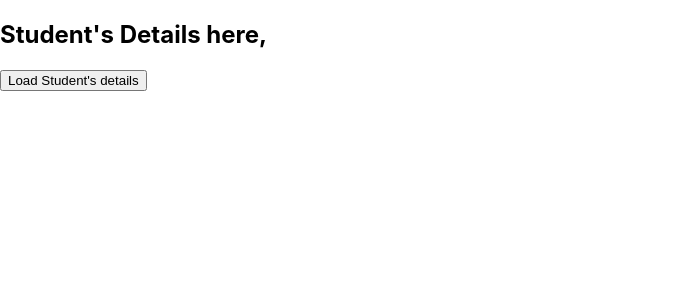
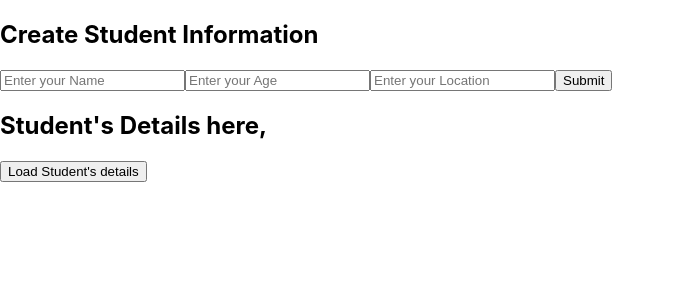
Before and after one commit to karthickvkumar/vcentry28, a React (Create React App) app in the folder learning-react/: page /crud in a window 1280 px wide. Shown: the top 300 px of the page, without its empty margins (0-675 px from the left). Built offline with nearby package versions, Linux system fonts and the light colour scheme.

Commit message:
commit message

```diff
--- a/learning-react/src/pages/crud.js
+++ b/learning-react/src/pages/crud.js
@@ -4,6 +4,11 @@ import axios from 'axios';
 const CRUDOperationPage = () => {
 
   const [studentList, updateStudentList] = useState([]);
+  const [studentForm, submitStudentForm] = useState({
+    name : "",
+    age : "",
+    location: ""
+  })
 
   const loadStudentDetails = () => {
     const url = "http://localhost:5000/api/list/students";
@@ -27,8 +32,31 @@ const CRUDOperationPage = () => {
     )
   })
 
+  const handleInputField = (event) => {
+    submitStudentForm({...studentForm, [event.target.name] : event.target.value });
+  }
+
+  const uploadStudnetDetails = () => {
+    console.log(studentForm);
+
+    const url = "http://localhost:5000/api/create/student";
+    axios.post(url, studentForm)
+      .then((response) => {
+        alert(response.data);
+      })
+      .catch((error) => {
+        console.log(error);
+      })
+  }
+
   return (
     <div>
+      <h2>Create Student Information</h2>
+      <input type='text' name="name" placeholder='Enter your Name' onChange={handleInputField} />
+      <input type='text' name="age" placeholder='Enter your Age' onChange={handleInputField}/>
+      <input type='text' name="location" placeholder='Enter your Location' onChange={handleInputField}/>
+      <button onClick={() => uploadStudnetDetails()}>Submit</button>
+
       <h2>Student's Details here,</h2>
       <button onClick={() => loadStudentDetails()}>Load Student's details</button>
       <div className='student-container'>
```
Also changed, not shown: 1 other file (tests, documents, lock files or other folders).
